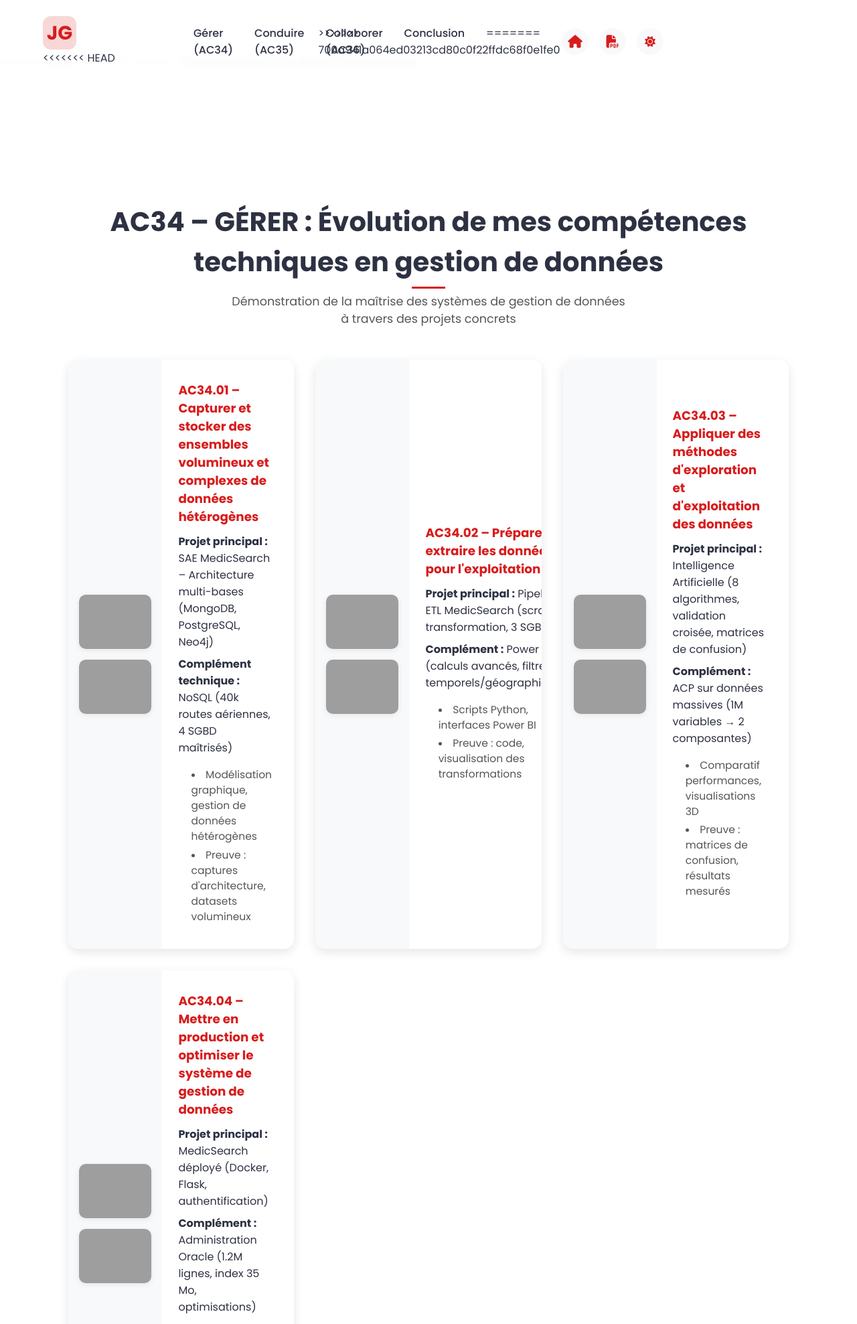
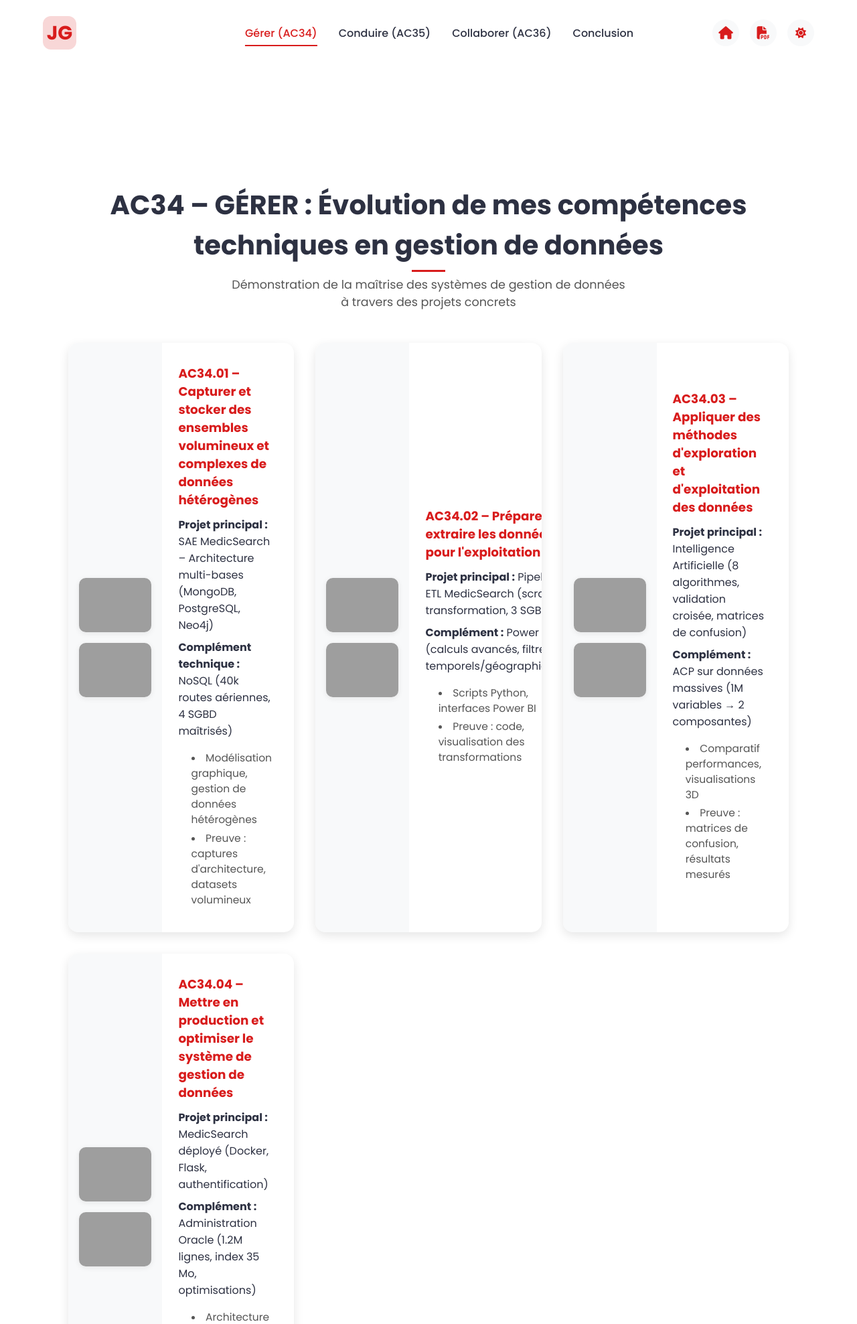
Before and after one commit to jonag972/jonag972.github.io, a PHP site: page /soutenance.html in a window 1280 px wide. Shown: the top 1977 px of the page at 67% size. Run offline with PHP 8.4, Linux system fonts and the light colour scheme; grey boxes are pictures that could not be loaded.

Commit message:
Remove merge conflict markers and resolve conflicts across all files
Co-authored-by: jonag972 <128492963+jonag972@users.noreply.github.com>

```diff
--- a/assets/css/styles.css
+++ b/assets/css/styles.css
@@ -1825,7 +1825,6 @@ nav a::after {
     }
 }
 
-<<<<<<< HEAD
 /* Styles pour le portfolio de compétences */
 .introduction-content {
     max-width: 1200px;
@@ -2412,7 +2411,7 @@ main {
     box-shadow: var(--shadow);
     padding: 1.5rem;
 }
-=======
+
 /* Tags autour de la photo de profil - Mobile layout fix */
 @media (max-width: 768px) {
     .stats {
@@ -2593,4 +2592,3 @@ html {
         font-size: 1rem;
     }
 }
->>>>>>> 700a941a064ed03213cd80c0f22ffdc68f0e1fe0
--- a/soutenance.html
+++ b/soutenance.html
@@ -7,8 +7,6 @@
     <link rel="stylesheet" href="assets/css/styles.css">
     <link rel="stylesheet" href="https://cdnjs.cloudflare.com/ajax/libs/font-awesome/6.4.0/css/all.min.css">
     <link href="https://fonts.googleapis.com/css2?family=Poppins:wght@300;400;500;600;700&display=swap" rel="stylesheet">
-<<<<<<< HEAD
-=======
     <style>        /* Styles spécifiques pour la page de soutenance si nécessaire */
         body {
             padding-top: 80px; /* Pour éviter que le header fixe ne cache le contenu */
@@ -136,23 +134,13 @@
         }
 
     </style>
->>>>>>> 700a941a064ed03213cd80c0f22ffdc68f0e1fe0
 </head>
 <body>    <!-- Header avec navigation -->
     <header>
         <div class="logo">
             <h1>JG</h1>
-<<<<<<< HEAD
         </div>
         <nav>
-            <ul>
-                <!-- Introduction gérée à l'oral -->
-                <li><a href="#gerer">Gérer (AC34)</a></li>
-                <li><a href="#conduire">Conduire (AC35)</a></li>
-                <li><a href="#collaborer">Collaborer (AC36)</a></li>
-                <li><a href="#conclusion">Conclusion</a></li>
-=======
-        </div>        <nav>
             <div class="menu-toggle" aria-label="Toggle navigation menu" aria-expanded="false" role="button" tabindex="0">
                 <span></span>
                 <span></span>
@@ -163,8 +151,11 @@
                     <span class="lang-fr">Accueil Portfolio</span>
                     <span class="lang-en" style="display:none;">Main Portfolio</span>
                 </a></li>
-                <!-- Vous pouvez ajouter d'autres liens de navigation spécifiques à la soutenance ici si besoin -->
->>>>>>> 700a941a064ed03213cd80c0f22ffdc68f0e1fe0
+                <!-- Introduction gérée à l'oral -->
+                <li><a href="#gerer">Gérer (AC34)</a></li>
+                <li><a href="#conduire">Conduire (AC35)</a></li>
+                <li><a href="#collaborer">Collaborer (AC36)</a></li>
+                <li><a href="#conclusion">Conclusion</a></li>
             </ul>
         </nav>
 
```
Also changed, not shown: index.html (+0 -8 lines).
